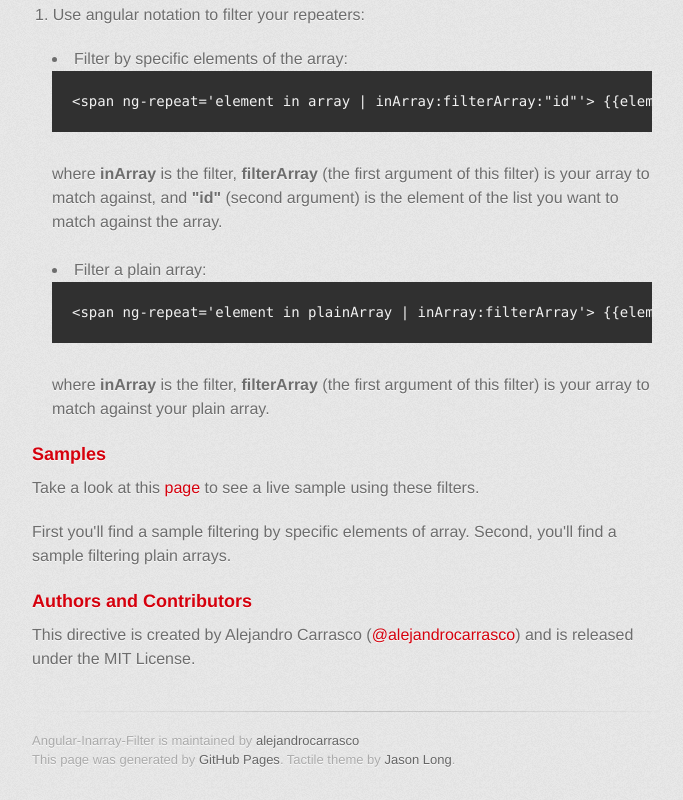
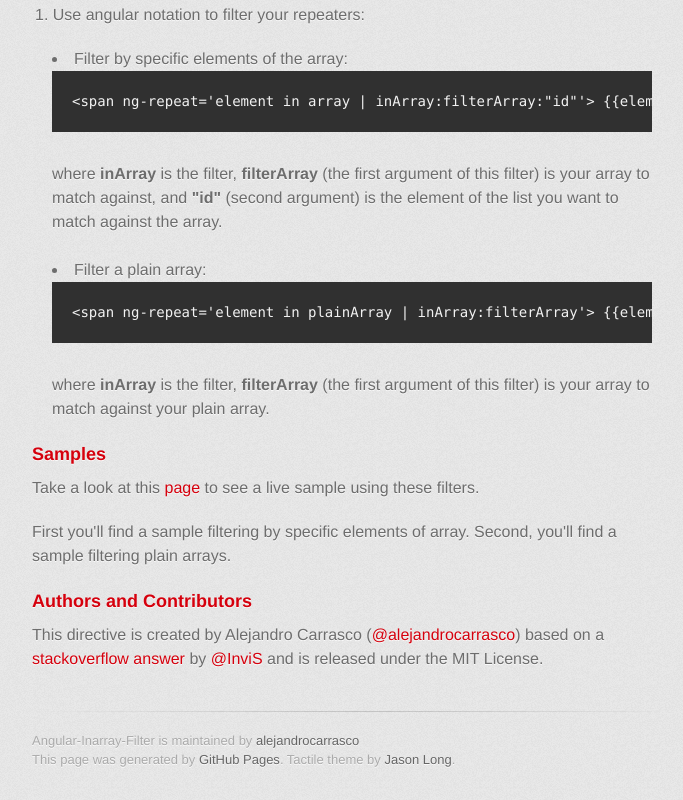
Before and after one commit to cyberdelphos/angular-inarray-filter, a plain HTML site: page index.html in a window 1280 px wide. Shown: the part 1025-1825 px from the top of the page, without its empty margins (298-981 px from the left). Drawn offline with Linux system fonts and the light colour scheme; a web font is replaced by a local one.

Commit message:
Updated author and contributors

```diff
--- a/index.html
+++ b/index.html
@@ -82,7 +82,7 @@
 <h3>
 <a name="authors-and-contributors" class="anchor" href="#authors-and-contributors"><span class="octicon octicon-link"></span></a>Authors and Contributors</h3>
 
-<p>This directive is created by Alejandro Carrasco (<a href="https://github.com/alejandrocarrasco" class="user-mention">@alejandrocarrasco</a>) and is released under the MIT License.</p>
+<p>This directive is created by Alejandro Carrasco (<a href="https://github.com/alejandrocarrasco" class="user-mention">@alejandrocarrasco</a>) based on a <a href="http://stackoverflow.com/questions/15454900/is-it-possible-to-filter-angular-js-by-containment-in-another-array/21171880#21171880">stackoverflow answer</a> by <a href="http://stackoverflow.com/users/714495/invis">@InviS</a> and is released under the MIT License.</p>
         </section>
 
         <footer>
```
